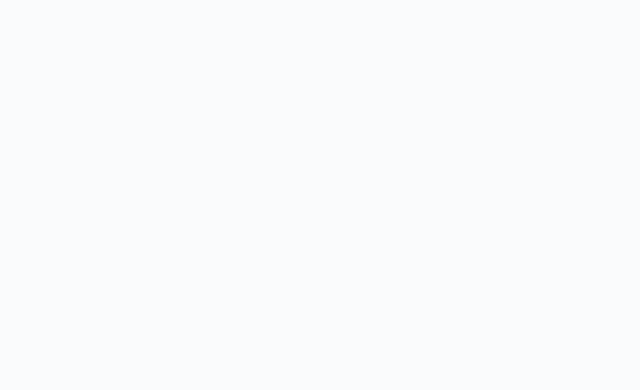
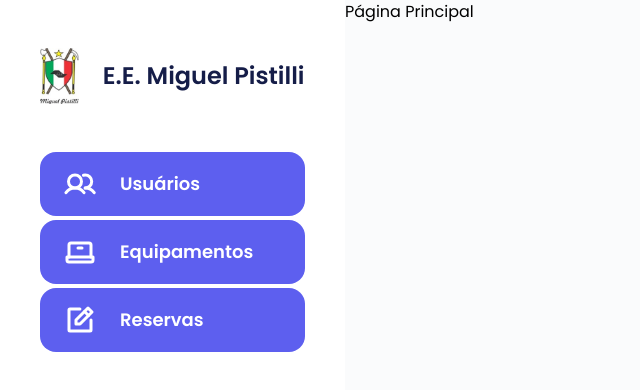
Before and after one commit to douglas-sf/miguel-pistilli, a React (Vite) app: page / in a window 1280 px wide. Before the commit this address had no page. Shown: the top 390 px of the page, without its empty margins (0-640 px from the left). Built offline with nearby package versions, Linux system fonts and the light colour scheme.

Commit message:
Modal buttons added

```diff
--- a/package.json
+++ b/package.json
@@ -10,6 +10,7 @@
     "preview": "vite preview"
   },
   "dependencies": {
+    "@radix-ui/react-accordion": "^1.1.2",
     "axios": "^1.7.2",
     "phosphor-react": "^1.4.1",
     "react": "^18.2.0",
--- a/src/App.tsx
+++ b/src/App.tsx
@@ -2,12 +2,14 @@ import { BrowserRouter, Route, Routes } from 'react-router-dom';
 
 import { Bookings } from './pages/Bookings';
 import { Equipments } from './pages/Equipments';
+import { Home } from './pages/Home';
 import { Users } from './pages/Users';
 
 export function App() {
   return (
     <BrowserRouter>
       <Routes>
+        <Route path="/" Component={Home} />
         <Route path="/equipamentos" Component={Equipments} />
         <Route path="/usuarios" Component={Users} />
         <Route path="/reservas" Component={Bookings} />
--- a/src/components/CountCard.tsx
+++ b/src/components/CountCard.tsx
@@ -0,0 +1,7 @@
+import { useState } from 'react';
+
+export function CountCard() {
+  const [] = useState();
+
+  return <section></section>;
+}
--- a/src/components/Menu.tsx
+++ b/src/components/Menu.tsx
@@ -1,28 +1,64 @@
-import { Users, Laptop, NotePencil } from 'phosphor-react';
+import * as Accordion from '@radix-ui/react-accordion';
+import { Laptop, NotePencil, Users } from 'phosphor-react';
 import { Link } from 'react-router-dom';
-
-const menuOptions = [
-  { Icon: Users, label: 'Usuários', path: '/usuarios' },
-  { Icon: Laptop, label: 'Equipamentos', path: '/equipamentos' },
-  { Icon: NotePencil, label: 'Reservas', path: '/reservas' },
-];
 
 export function Menu() {
   return (
     <aside className="px-10 py-12 w-[345px] bg-white">
-      <header className="flex items-center gap-6">
-        <img src="/Logo.jpg" alt="E.E. Miguel Pistilli" className="h-14" />
+      <header>
+        <Link to="/" className="flex items-center gap-6">
+          <img src="/Logo.jpg" alt="E.E. Miguel Pistilli" className="h-14" />
 
-        <h2 className="font-semibold text-2xl text-blueGray-900">E.E. Miguel Pistilli</h2>
+          <h2 className="font-semibold text-2xl text-blueGray-900">E.E. Miguel Pistilli</h2>
+        </Link>
       </header>
 
       <section className="mt-12 flex flex-col gap-1">
-        {menuOptions.map(({ Icon, label, path }) => (
-          <Link to={path} className="px-6 py-4 flex items-center gap-6 bg-primary-900 rounded-2xl text-white">
-            <Icon size={32} weight="bold" />
-            <span className="font-semibold text-lg">{label}</span>
-          </Link>
-        ))}
+        <Accordion.Root type="multiple" className="flex flex-col gap-1">
+          <Accordion.Item value="item-1">
+            <Accordion.Trigger className="px-6 py-4 w-full flex items-center gap-6 bg-primary-900 rounded-2xl text-white hover:bg-primary-800">
+              <Users size={32} weight="bold" />
+              <Link to="/usuarios" className="font-semibold text-lg">
+                Usuários
+              </Link>
+            </Accordion.Trigger>
+
+            <Accordion.Content>
+              <ul>
+                <li>Cadastro</li>
+                <li>Lista</li>
+              </ul>
+            </Accordion.Content>
+          </Accordion.Item>
+
+          <Accordion.Item value="item-2">
+            <Accordion.Trigger className="px-6 py-4 w-full flex items-center gap-6 bg-primary-900 rounded-2xl text-white">
+              <Laptop size={32} weight="bold" />
+              <span className="font-semibold text-lg">Equipamentos</span>
+            </Accordion.Trigger>
+
+            <Accordion.Content>
+              <ul>
+                <li>Cadastro</li>
+                <li>Lista</li>
+              </ul>
+            </Accordion.Content>
+          </Accordion.Item>
+
+          <Accordion.Item value="item-3">
+            <Accordion.Trigger className="px-6 py-4 w-full flex items-center gap-6 bg-primary-900 rounded-2xl text-white">
+              <NotePencil size={32} weight="bold" />
+              <span className="font-semibold text-lg">Reservas</span>
+            </Accordion.Trigger>
+
+            <Accordion.Content>
+              <ul>
+                <li>Minhas Reservas</li>
+                <li>Reservar</li>
+              </ul>
+            </Accordion.Content>
+          </Accordion.Item>
+        </Accordion.Root>
       </section>
     </aside>
   );
--- /dev/null
+++ b/src/pages/Home.tsx
@@ -0,0 +1,9 @@
+import { Layout } from '../components/Layout';
+
+export function Home() {
+  return (
+    <Layout>
+      <h1>Página Principal</h1>
+    </Layout>
+  );
+}
```
Also changed, not shown: 1 other file (tests, documents, lock files or other folders).
